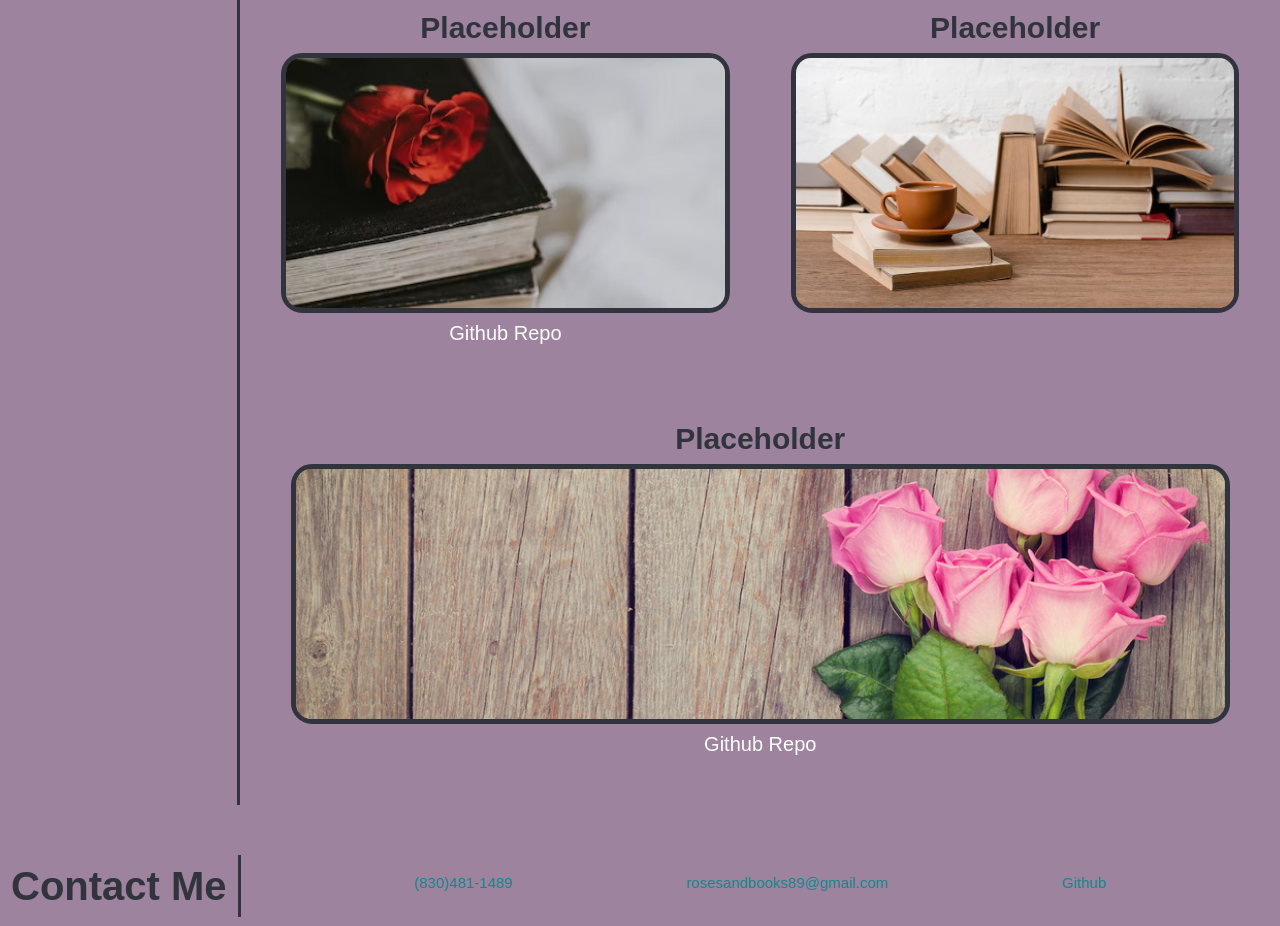
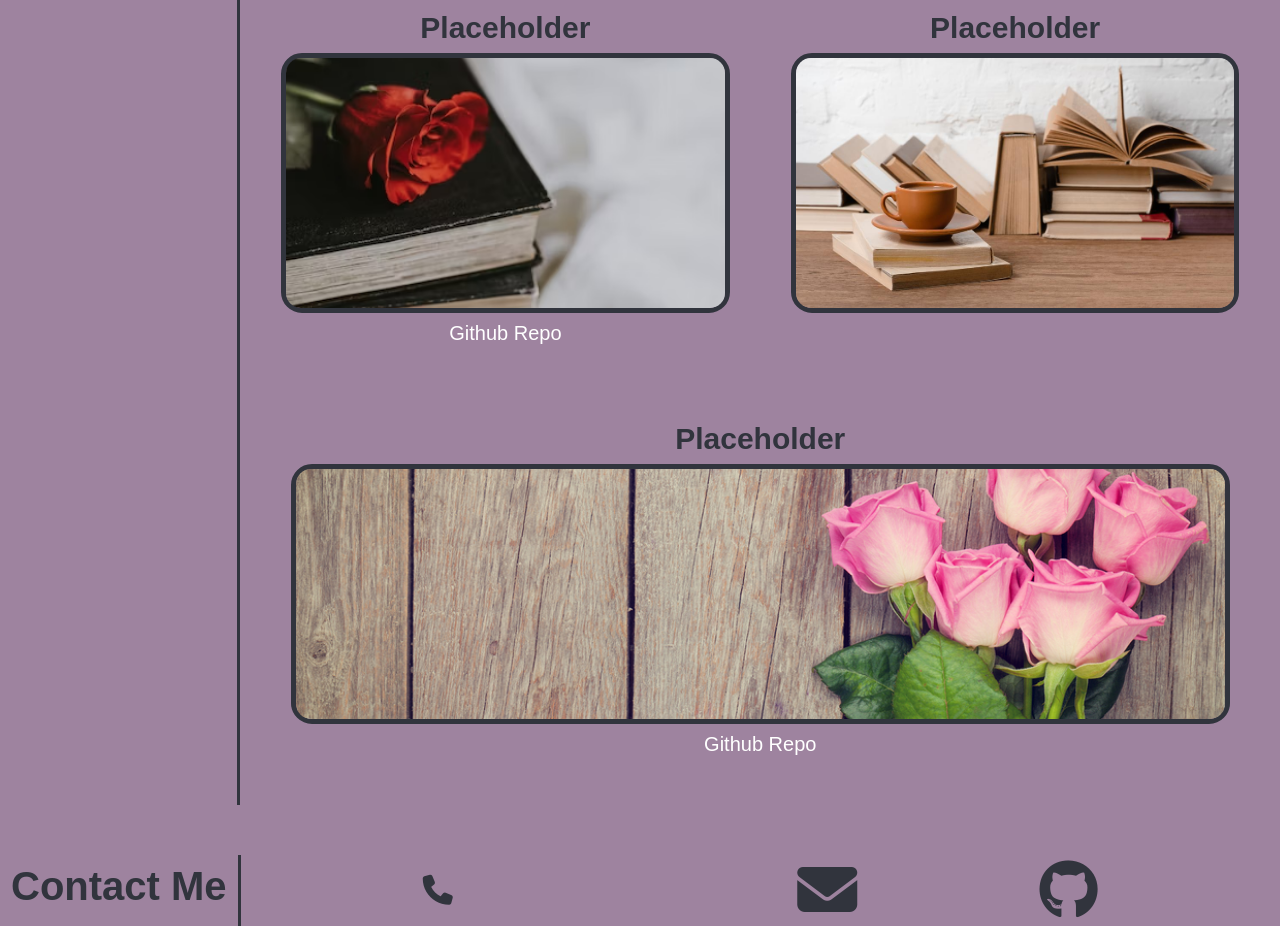
Before and after one commit to rosesandbooks89/Emilys-Professional-Portfolio, a plain HTML site: page index.html in a window 1280 px wide. Shown: the part 1326-2252 px from the top of the page. Drawn offline with Linux system fonts and the light colour scheme.

Commit message:
update icons to footer, made clickable

```diff
--- a/assets/css/style.css
+++ b/assets/css/style.css
@@ -27,7 +27,7 @@ body {
 
 /* footer anchor color */
 .foot-color a {
-    color: var(--dark-teal);
+    color: var(--dark);
 }
 
 /* h1 font size/color */
@@ -72,7 +72,8 @@ header {
 
 /* ALL list items are set to dark-teal, for 2 unanchored items in footer list */
 li {
-    color: var(--dark-teal);
+    color: var(--dark);
+    font-size: 16px;
 }
 
 /* image banner for top of page */
@@ -222,7 +223,7 @@ p {
     text-align: center;
     align-items: center;
     padding:1rem;
-    font-size: 1.5rem
+    font-size: 3rem
 }
 
 /* padding for about */
--- a/index.html
+++ b/index.html
@@ -6,6 +6,7 @@
     <meta http-equiv="X-UA-Compatible" content="IE=edge">
     <meta name="viewport" content="width=device-width, initial-scale=1.0">
     <title>Portfolio</title>
+    <script src="https://kit.fontawesome.com/389454d77b.js" crossorigin="anonymous"></script>
     <link rel="stylesheet" href="assets/css/reset.css">
     <link rel="stylesheet" href="assets/css/style.css">
 </head>
@@ -149,9 +150,9 @@
                     </aside>
                     <nav class="footer-flex foot-color">
                         <ul class="row-footer">
-                            <li class="footer-text">(830)481-1489</li>
-                            <li class="footer-text">rosesandbooks89@gmail.com</li>
-                            <li class="footer-text"> <a href="https://github.com/rosesandbooks89">Github</a></li>
+                            <li class="footer-text"><a href="tel+8304811489"><i class="fa-solid fa-phone" style="color: #31343d;"></i></a></li><img alt="">
+                            <li class="footer-text"><a href="mailto:rosesandbook89@gmail.com"><i class="fa-solid fa-envelope fa-2xl" style="color: #31343d;"></i></a></li>
+                            <li class="footer-text"><a href="https://github.com/rosesandbooks89"><i class="fa-brands fa-github fa-2xl" style="color: #31343d;"></i></a></li>
                         </ul>
                     </nav>
                 </div>
```
